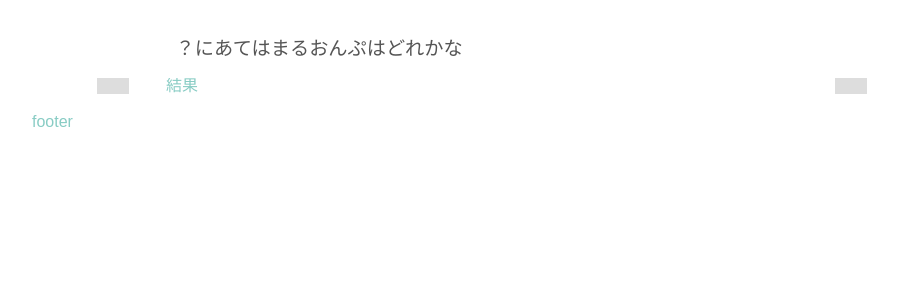
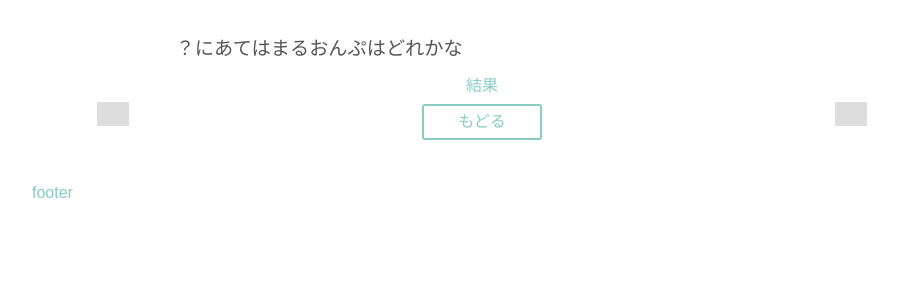
Before and after one commit to 2n-75/zemi, a PHP site: page / in a window 1280 px wide. Shown: the part 75-375 px from the top of the page, without its empty margins (158-1056 px from the left). Run offline with PHP 8.4, Linux system fonts and the light colour scheme; style sheets or scripts are compiled from the project's sources; some libraries are stand-ins or nearby versions; grey boxes are pictures that could not be loaded.

Commit message:
結果ページの追加

```diff
--- a/music-work/css/object/_score.scss
+++ b/music-work/css/object/_score.scss
@@ -1,4 +1,4 @@
-// リズム譜, タイミングバーのstyle
+/* コンポーネント */
 
 @import "mediaquery";
 @import "../foundation/color";
@@ -47,3 +47,10 @@
     position: absolute;
   }
 }
+.mess-area {
+  padding: 1% 10%;
+  .mess {
+    font-weight: bold;
+    color: $orange;
+  }
+}
--- a/music-work/element/score__template.php
+++ b/music-work/element/score__template.php
@@ -2,8 +2,11 @@
 	<div class="swiper-wrapper">
 		<score v-for="question in questions" v-bind:key="question.id" v-bind:question="question"></score>
 		<div class="swiper-slide">
-			<div class="swiper-slide__inner">
-				<p>結果</p>
+			<div class="swiper-slide__inner text-center">
+				<p id="resultText">結果</p>
+				<div class="btn-square__wrapper text-center">
+					<a href="./top.php" class="btn-square">もどる</a>
+				</div>
 			</div>
 		</div>
 	</div>
@@ -22,7 +25,6 @@
 				<p id="timing-bar" class="timing-bar absolute">|</p>
 				<div class="box absolute hint hidden" v-for="item, index in hints" v-bind:key="item.no" v-bind:class="item.className" v-bind:style="{left: item.boxPos + '%' }"></div>
 			</div>
-			<!-- draggable items -->
 
 			<div :options="{group:'ITEMS'}" class="dropzone__inner flex-area">
 				<div class="box absolute" v-for="item, index in items" v-bind:key="item.no" v-bind:class="item.className" v-bind:style="{left: item.boxPos + '%' }"></div>
@@ -30,7 +32,7 @@
 		</section>
 
 		<!--回答エリア-->
-		<!-- draggable items -->
+
 		<section class="relative">
 			<div :options="{group:'ITEMS'}" class="flex-area">
 				<div class="box box--border" v-for="item, index in items2" v-bind:key="item.no" v-bind:class="item.className" v-on:click="noteClick(item.length)"></div>
--- a/music-work/js/component/score.js
+++ b/music-work/js/component/score.js
@@ -1,5 +1,7 @@
 import { addImgClass } from './addClass.js';
 import { showHint } from '../object/hint.js';
+
+let result = 0;
 
 Vue.component('score', {
 	template: '#score-template',
@@ -55,6 +57,10 @@ Vue.component('score', {
 				mess[0].innerHTML = "せいかい！次の問題に進もう！";
 				this.recordResult(true);
 				showHint(false);
+				result += 1;
+				console.log(result);
+				const resultText = document.getElementById('resultText');
+				resultText.innerHTML = "けっか：" + result + "問 せいかい！"
 			} else {
 				mess[0].innerHTML = "ざんねん！もういちど考えてみよう！";
 				this.recordResult(false);
```
